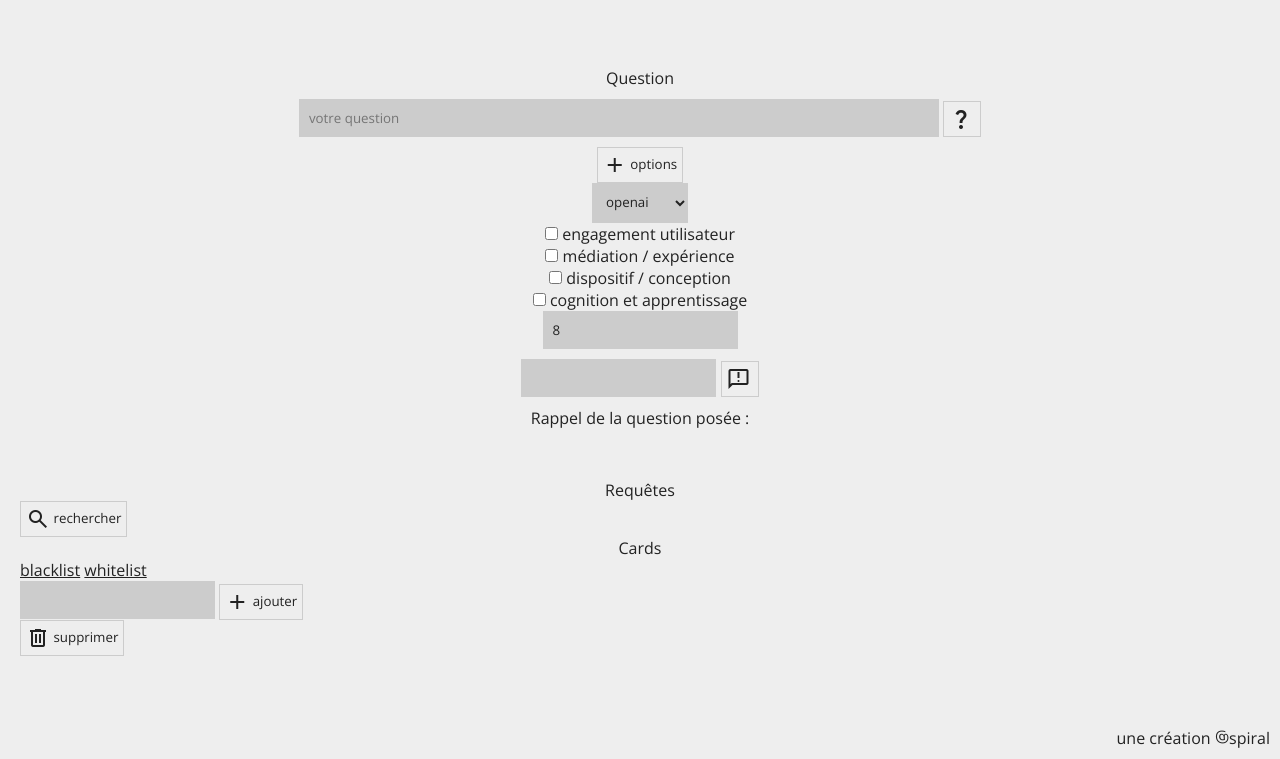
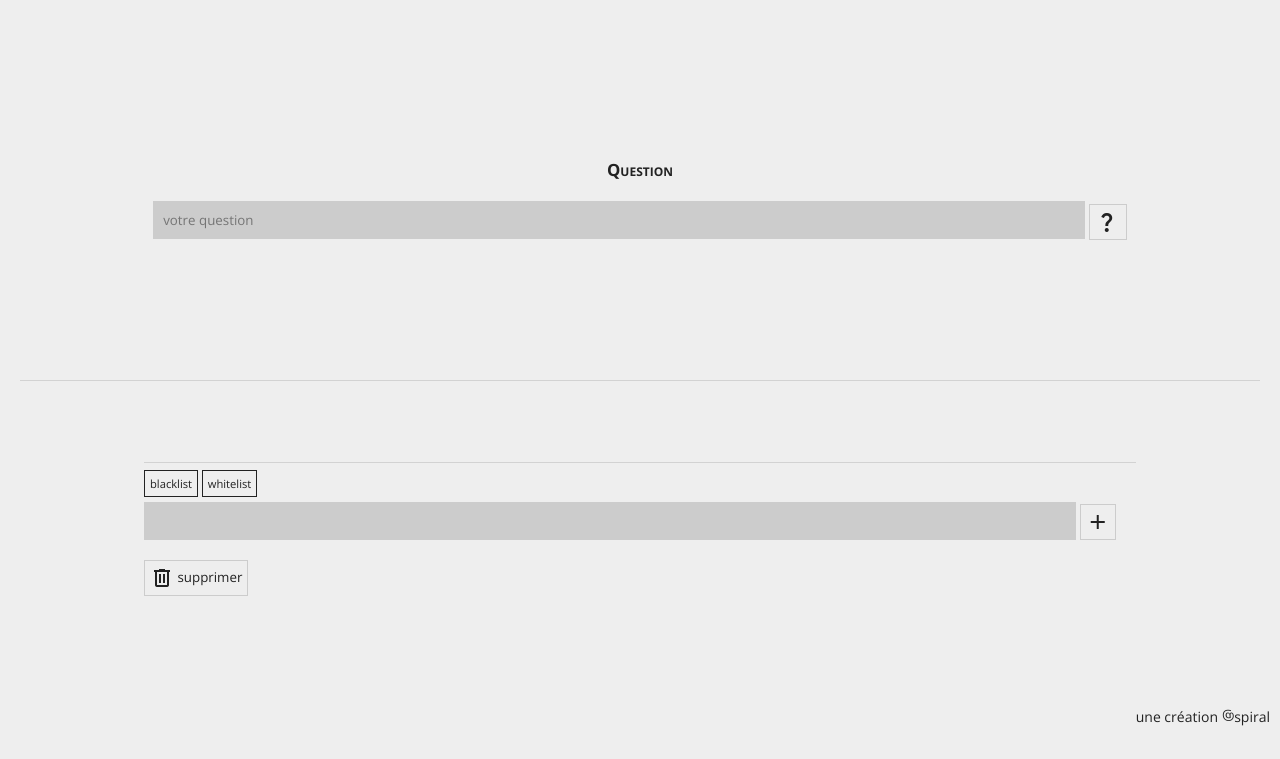
Before and after one commit to vikfx/iflux, a website: page public/index.html in a window 1280 px wide. Shown: the part 62-821 px from the top of the page. After the commit the page ends 800 px from the top, so only its background shows below. Drawn offline with nearby package versions, Linux system fonts and the light colour scheme.

Commit message:
refonte esthetique du front

```diff
--- a/public/css/main.css
+++ b/public/css/main.css
@@ -42,6 +42,7 @@
 body {
 	color: var(--color-text);
 	background-color: var(--color-bkg);
+	font-size: 14px;
 }
 
 input, select, textarea, button {
@@ -65,8 +66,22 @@ input, select, textarea, button {
 
 /***** main *****/
 #main-content {
-	min-height: 90vh;
+	height: calc(100vh - 100px);
 	padding: var(--space-l);
+	display: grid;
+}
+
+#page {
+    overflow: auto;
+	display: grid;
+    gap: var(--space-l);
+	border-top: solid 1px var(--color-transparent);
+}
+
+#sidebar, .tab:not(#cards-tab) {
+    max-width: 1024px;
+    width: 80%;
+    margin: auto;
 }
 
 #cards {
@@ -80,11 +95,41 @@ input, select, textarea, button {
 	padding: var(--space-m);
 }
 
-/***** tags *****/
+/***************************************
+	HELPERS
+***************************************/
+.align-right {
+	text-align: right;
+}
+
+
+/***************************************
+	ELEMENTS
+***************************************/
+/***** forms *****/
+#main-content form {
+	width: 100%;
+}
+
 input, select, textarea {
 	border: none;
 	background-color: var(--color-accent-1);
 	padding: var(--space-m);
+}
+
+.checklist {
+	margin-bottom: var(--space-m);
+}
+
+.checklist li {
+	display: flex;
+    gap: var(--space-m);
+	margin-bottom: var(--space-s);
+}
+
+input.fw-and-button {
+	width: calc(100% - 60px);
+	margin-bottom: var(--space-m);
 }
 
 button {
@@ -95,6 +140,11 @@ button {
 /* titles */
 h2 {
 	text-align: center;
+	text-transform: capitalize;
+    font-variant: petite-caps;
+    font-weight: 700;
+    margin: var(--space-m) 0;
+    font-size: 1.2em;
 }
 
 /* buttons */
@@ -115,17 +165,11 @@ h2 {
 	border-color: var(--color-hover);
 }
 
-/***************************************
-	HELPERS
-***************************************/
-.align-right {
-	text-align: right;
+.button.border {
+    border: solid 1px;
+    padding: var(--space-s);
 }
 
-
-/***************************************
-	ELEMENTS
-***************************************/
 /* signature */
 .at-spiral {
 	text-decoration: none;
@@ -163,16 +207,6 @@ h1 a {
 	justify-items: center;
 }
 
-#question-form {
-	max-width: 700px;
-	width: 70%;
-}
-
-input#question {
-	width: calc(100% - 60px);
-	margin-bottom: var(--space-m);
-}
-
 /* symbols */
 .material-symbols-outlined {
 	vertical-align: middle;
@@ -182,11 +216,6 @@ input#question {
 }
 
 /* queries-tab */
-.query {
-    display: flex;
-    gap: var(--space-m);
-}
-
 .query input[type=text] {
     width: stretch;
 }
@@ -246,6 +275,7 @@ input#question {
 	padding: var(--space-s);
 	border-radius: var(--space-s);
 	font-size: .8em;
+	margin-right: var(--space-xs)
 }
 
 .card .digest {
@@ -265,8 +295,16 @@ input#question {
 }
 
 
+/***** lists *****/
+#list-tab {
+    border-top: solid 1px var(--color-transparent);
+    padding-top: var(--space-m);
+}
 
-
+#list-tab nav a.on {
+	background-color: var(--color-text);
+	color: var(--color-bkg);
+}
 
 /* modal */
 .modal {
--- a/public/index.html
+++ b/public/index.html
@@ -44,63 +44,27 @@
 		<aside id="sidebar">
 			<h2>Question</h2>
             <form action="/api/question" id="question-form">
-				<input type="text" name="question" id="question" placeholder="votre question" value="">
+				<input type="text" name="question" id="question" class="fw-and-button" placeholder="votre question" value="">
 				<button type="submit"  class="button"><span class="material-symbols-outlined">question_mark</span></button>
-				<div id="question-options" class="toggle">
-					<button class="toggle-btn"><span class="material-symbols-outlined">add</span> options</button>
-					<div class="toggle-content">
-						<select name="model" id="model">
-							<option value="openai">openai</option>
-							<option value="mistral">mistral</option>
-							<option value="googleai">google ai</option>
-						</select>
-						<ul id="labels">
-							<li class="label">
-								<input type="checkbox" name="label" id="engagment" value="engagement utilisateur">
-								<label for="engagment">engagement utilisateur</label>
-							</li>
-							<li class="label">
-								<input type="checkbox" name="label" id="mediation" value="médiation / expérience">
-								<label for="mediation">médiation / expérience</label>
-							</li>
-							<li class="label">
-								<input type="checkbox" name="label" id="conception" value="dispositif / conception">
-								<label for="conception">dispositif / conception</label>
-							</li>
-							<li class="label">
-								<input type="checkbox" name="label" id="learning" value="cognition et apprentissage">
-								<label for="learning">cognition et apprentissage</label>
-							</li>
-						</ul>
-						<input type="number" name="target-score" id="target-score" value="8">
-					</div>
-				</div>
 			</form>
-
-			<form action="" id="try-ai-form">
-				<input type="password" name="api-key" id="google-key" value="">
-				<button type="submit" class="button"><span class="material-symbols-outlined">feedback</span></button>
-			</form>
-
-			<h3 id="question-reminder">Rappel de la question posée : <span></span></h3>
 		</aside>
 
 		<div id="page">
 			<!-- #queries-tab -->
-			<section id="queries-tab" class="tab">
+			<section id="queries-tab" class="tab" hidden>
 				<h2>Requêtes</h2>
 				<form action="/api/search" id="search-form">
-					<button type="submit" formaction="/api/search"><span class="material-symbols-outlined">search</span> rechercher</button>
 					<input type="hidden" name="question" value="">
 					<input type="hidden" name="refresh-count" value="0">
-					<ul id="queries"></ul>
+					<ul id="queries" class="checklist"></ul>
+					<button type="submit" formaction="/api/search"><span class="material-symbols-outlined">search</span> rechercher</button>
 				</form>
 
 			</section><!-- /#queries-tab -->
 
 			<!-- #cards-tab -->
-            <section id="cards-tab" class="tab">
-				<h2>Cards</h2>
+            <section id="cards-tab" class="tab" hidden>
+				<h2>Sources</h2>
 				<ul id="cards">
 					<!-- #card-01 -->
 					<li class="card" id="card-model">
@@ -140,16 +104,17 @@
 			<!-- # list-tab-->
 			<section id="list-tab" class="tab">
 				<nav>
-					<a href="api/blacklist" class="list-type">blacklist</a>
-					<a href="api/whitelist" class="list-type">whitelist</a>
+					<a href="api/blacklist" class="button border list-type">blacklist</a>
+					<a href="api/whitelist" class="button border list-type">whitelist</a>
 				</nav>
+				<h2></h2>
 				<form action="" id="list-add-form">
-					<input type="text" name="url" value="">
-					<button type="submit"><span class="material-symbols-outlined">add</span> ajouter</button>
+					<input type="text" name="url"  class="fw-and-button" value="">
+					<button type="submit"><span class="material-symbols-outlined">add</span></button>
 				</form>
 
 				<form action="" id="list-delete-form">
-					<ul>
+					<ul class="checklist">
 					</ul>
 					<button type="submit"><span class="material-symbols-outlined">delete</span> supprimer</button>
 				</form>
--- a/public/js/main.js
+++ b/public/js/main.js
@@ -73,16 +73,18 @@ function initQuestion() {
 		fetchAPI($form.action, 'POST', body, (response) => {
 			console.log(response.output)
 
-			// const $prompt = $tab.querySelector('#query-prompt')
-			// if($prompt) $prompt.innerHTML = response.output.prompt.replace(/\n/g, '<br>')
+			const $input = $form.querySelector('input[name=question]')
+			if($input) $input.placeholder = response.output.question
 
-			const $reminder = document.querySelector('#question-reminder span')
-			if($reminder) $reminder.innerHTML = response.output.question
+			const $tab = document.querySelector('#queries-tab')
+			if(!$tab) return
 
-			const $questionI = document.querySelector('#search-form input[name=question]')
+			$tab.hidden = false
+
+			const $questionI = $tab.querySelector('#search-form input[name=question]')
 			if($questionI) $questionI.value = response.output.question
 
-			const $ul = document.querySelector('#queries')
+			const $ul = $tab.querySelector('#queries')
 			if($ul) {
 				$ul.innerHTML = ''
 				response.output.queries.forEach((query, q) => {
@@ -111,8 +113,13 @@ function initQueries() {
 			const $counter = document.querySelector('#search-form input[name=refresh-count]')
 			if($counter) $counter.value = 0
 
+			const $tab = document.querySelector('#cards-tab')
+			if(!$tab) return
+
+			$tab.hidden = false
+
 			//remplir le html des cartes
-			const $ul = document.querySelector('#cards')
+			const $ul = $tab.querySelector('#cards')
 			if (!$ul) return
 
 			$ul.innerHTML = ''
@@ -185,7 +192,7 @@ function initCards() {
 	if (!$ul) return
 
 	$cardModel = document.querySelector('#card-model')
-	$ul.innerHTML = ''
+	$ul.removeChild($cardModel)
 }
 
 //contenu html de la carte
@@ -265,6 +272,7 @@ function initLists() {
 	if(!$tab) return
 
 	const $btns = $tab.querySelectorAll('.list-type')
+	const $title = $tab.querySelector(':scope > :is(h1, h2, h3, h4, h5, h6)')
 	const $addForm = $tab.querySelector('#list-add-form')
 	const $deleteForm = $tab.querySelector('#list-delete-form')
 
@@ -273,9 +281,21 @@ function initLists() {
 		$btn.addEventListener('click', evt => {
 			evt.preventDefault()
 
+			//titre
+			if($title) $title.innerHTML = $btn.innerHTML
+
+
+			//classe du bouton
+			$btns.forEach($b => {
+				if($b == $btn) $b.classList.add('on')
+				else $b.classList.remove('on')
+			})
+
+			//action du form
 			if($addForm) $addForm.action = $btn.href + '/add'
 			if($deleteForm) $deleteForm.action = $btn.href + '/delete'
 
+			//fetch
 			if($deleteForm) {
 				fetchAPI($btn.href, 'GET', null, (response) => {
 					console.log(response.output)
```
